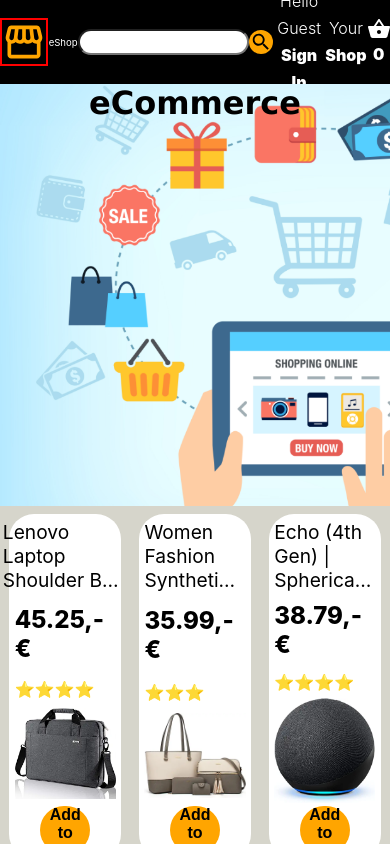
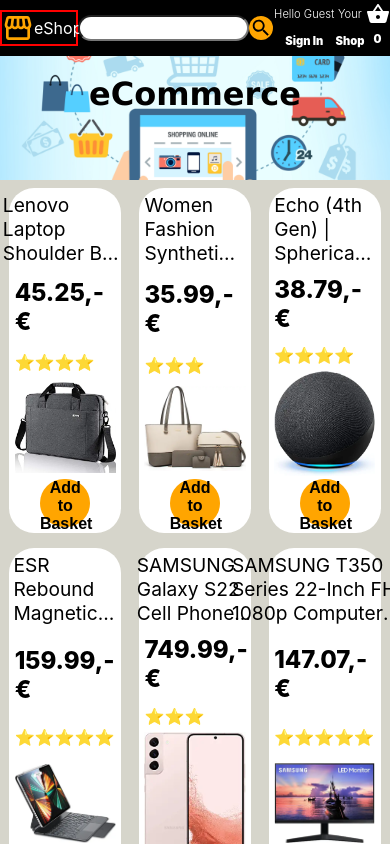
Before and after one commit to sgujuluva/ecommerce-shopping-react, a React (Create React App) app: page / in a window 390 px wide. Shown: the top 844 px of the page. Built offline with nearby package versions, Linux system fonts and the light colour scheme.

Commit message:
nav item styled

```diff
--- a/src/components/Header/Header.css
+++ b/src/components/Header/Header.css
@@ -6,7 +6,7 @@
 /* header */
 .header {
   width: 100vw;
-  height: 10vh;
+ padding:0.2% 0;
   display: flex;
   justify-content: space-between;
   align-items: center;
@@ -74,13 +74,20 @@
   display: flex;
   align-items: center;
 }
-/* mobile responsive */
-@media only screen and (max-width: 450px) {
-  .icon-image{
-    border:2px solid red;
-    font-size: 0.2rem;
+/*  responsive */
+@media only screen and (max-width: 700px) {
+  .header-logo {
+      font-size: 1rem;
+      border:2px solid red;
   }
-  .header-logo p {
-    font-size: 0.6rem;
+  .header-logo .icon-image {
+    font-size: 2rem;
+
+  }
+  .header-nav .nav-item .nav-item-firstline {
+    font-size:0.7rem;
+  }
+  .header-nav .nav-item .nav-item-secondline {
+    font-size:0.7rem;
   }
 }
--- a/src/components/Home/Home.css
+++ b/src/components/Home/Home.css
@@ -11,7 +11,7 @@
 }
 .home-image {
   width: 100%;
-  height: 50vh;
+  padding:5% 0 17% 0;
   background-image: url(../../images/e-commerce-platforms.png);
   background-repeat: no-repeat;
   background-size: cover;
```
